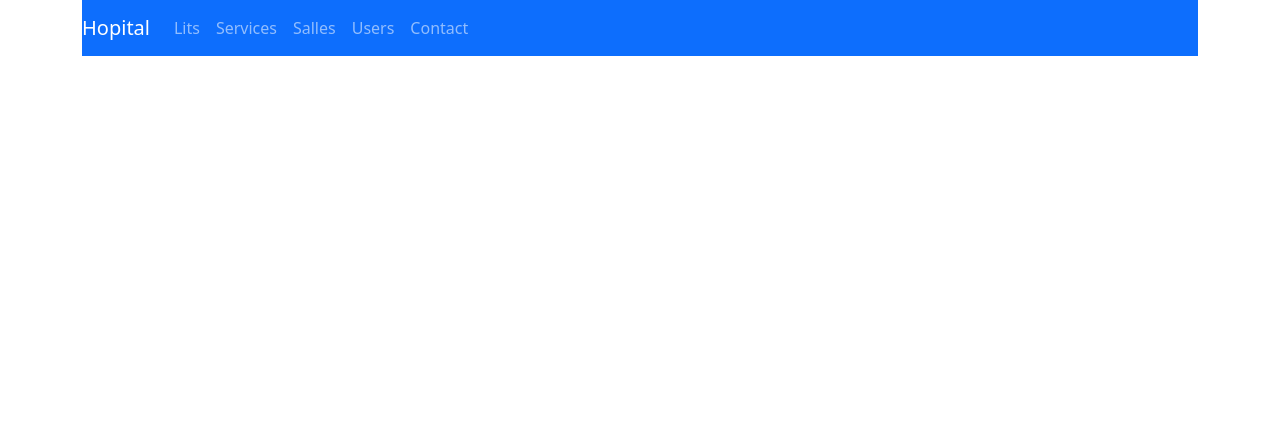
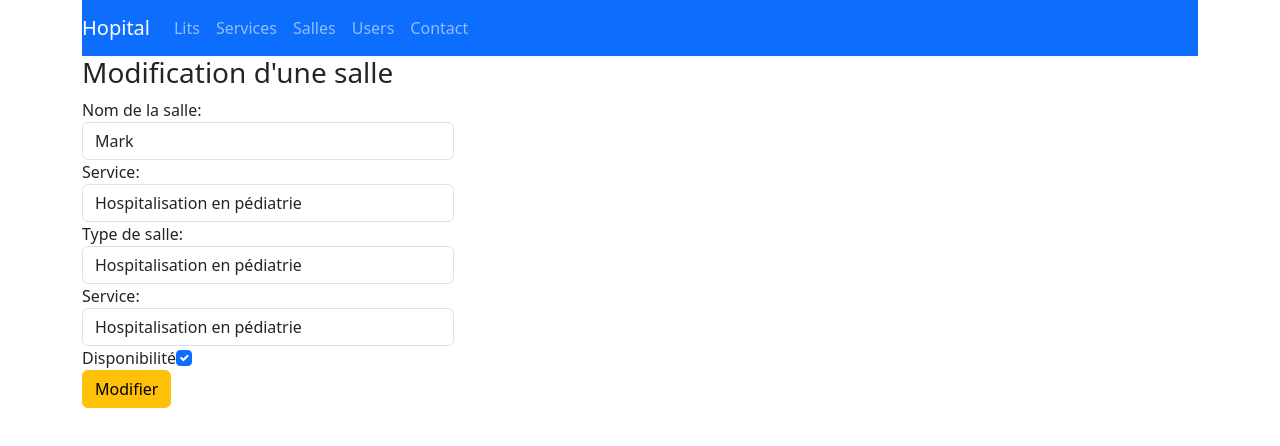
Before and after one commit to einsarr/hopital_front, an Angular app: page /editsalle/1 in a window 1280 px wide. Before the commit this address led to /. Shown: the top 446 px of the page. Built offline with nearby package versions, Linux system fonts and the light colour scheme; data requests are answered from the project's data file.

Commit message:
Crud salle

```diff
--- a/db.json
+++ b/db.json
@@ -1,7 +1,7 @@
 {
   "users": [
     {
-      "id": "moussa",
+      "id": 1,
       "name": "Moussa SARR",
       "password": "P@sser2023",
       "email": "einsarr@gmail.com",
@@ -10,7 +10,7 @@
       "isActive": true
     },
     {
-      "id": "sarr",
+      "id": 2,
       "name": "Moussa SARR",
       "password": "P@sser2023",
       "email": "einsarrdds@gmail.com",
@@ -19,7 +19,7 @@
       "isActive": false
     },
     {
-      "id": "sy",
+      "id": 3,
       "name": "Fallou Sy",
       "password": "P@sser2023",
       "email": "einsareedsr@gmail.com",
@@ -28,7 +28,7 @@
       "isActive": false
     },
     {
-      "id": "kane",
+      "id": 4,
       "name": "Ibrahima KANE",
       "password": "P@sser2023",
       "email": "einsarssrffddr@gmail.com",
@@ -86,52 +86,52 @@
   ],
   "salles": [
     {
-      "id": "1",
+      "id": 1,
       "nom_salle": "Mark",
-      "Service": "Hospitalisation en pédiatrie",
+      "service": "Hospitalisation en pédiatrie",
       "type_salle": "Hospitalisation en pédiatrie",
-      "disponibilité": false
+      "disponibilite": true
     },
     {
-      "id": "2",
+      "id": 2,
       "nom_salle": "Mardfhfhk",
-      "Service": "Hospitalisation de jour",
+      "service": "Hospitalisation de jour",
       "type_salle": "Hospitalisation en pédiatrie",
-      "disponibilité": true
+      "disponibilite": true
     },
     {
-      "id": "3",
+      "id": 3,
       "nom_salle": "Mark ghg",
-      "Service": "Hospitalisation en soins intensifs",
+      "service": "Hospitalisation en soins intensifs",
       "type_salle": "Hospitalisation en pédiatrie",
-      "disponibilité": false
+      "disponibilite": null
     },
     {
-      "id": "4",
+      "id": 4,
       "nom_salle": "Marknn njiy",
-      "Service": "Marknn njiy",
-      "type_salle": "Hospitalisation en traumatologie",
-      "disponibilité": true
+      "service": "Marknn njiy",
+      "type_salle": "Hospitalisation complète",
+      "disponibilite": true
     }
   ],
   "services": [
     {
-      "id": "1",
+      "id": 1,
       "nom_service": "médecine générale",
       "disponibilité": false
     },
     {
-      "id": "2",
+      "id": 2,
       "nom_service": "chirurgie",
       "disponibilité": true
     },
     {
-      "id": "3",
+      "id": 3,
       "nom_service": "pneumologie",
       "disponibilité": false
     },
     {
-      "id": "4",
+      "id": 4,
       "nom_service": "cardiologie",
       "disponibilité": true
     }
--- a/src/app/app-routing.module.ts
+++ b/src/app/app-routing.module.ts
@@ -31,16 +31,16 @@ const routes: Routes = [
   {path:'newlit',component:NewLitComponent},
   {path:'editlit/:id',component:EditLitComponent},
   {path:'services',component:ServicesComponent},
-  {path:'editservice',component:EditServiceComponent},
+  {path:'editservice/:id',component:EditServiceComponent},
   {path:'salles',component:SallesComponent},
   {path:'newsalle',component:NewSalleComponent},
-  {path:'editsalle',component:EditSalleComponent},
+  {path:'editsalle/:id',component:EditSalleComponent},
   {path:'welcome',component:WelcomeComponent},
   {path:'forgetpwd',component:ForgetpwdComponent},
   {path:'contacts',component:ContactsComponent},
   {path:'users',component:UsersComponent},
   {path:'newuser',component:NewUserComponent},
-  {path:'edituser',component:EditUserComponent},
+  {path:'edituser/:id',component:EditUserComponent},
 ];
 
 @NgModule({
--- a/src/app/components/salles/edit-salle/edit-salle.component.html
+++ b/src/app/components/salles/edit-salle/edit-salle.component.html
@@ -3,14 +3,20 @@
     <div class="panel panel-info">
       <div class="panel-heading"><h3>Modification d'une salle</h3></div>
       <div class="panel-body">
-        <form>
+        <form *ngIf="salleFormGroup" [formGroup]="salleFormGroup" (ngSubmit)="updateSalle()">
           <div class="form-group">
-            <label for="nom">Nom de la salle:</label>
-            <input type="text" class="form-control" id="nom" value="Salle dr.sy">
+            <label for="nom_salle">Nom de la salle:</label>
+            <input type="text" class="form-control" id="nom_salle" formControlName="nom_salle">
           </div>
+
+          <div class="form-group">
+            <label for="service">Service:</label>
+            <input type="text" class="form-control" id="service" formControlName="service">
+          </div>
+
           <div class="form-group">
             <label>Type de salle:</label>
-            <select class="form-control">
+            <select class="form-control" id="type_salle" formControlName="type_salle">
               <option>Hospitalisation complète</option>
               <option>Hospitalisation à temps partiel</option>
               <option>Hospitalisation de jour</option>
@@ -19,12 +25,19 @@
               <option>Hospitalisation en pédiatrie</option>
             </select>
           </div>
+
           <div class="form-group">
-            <label for="etat">Disponibilité </label>
-            <input type="checkbox" id="etat">
+            <label for="service">Service:</label>
+            <input type="text" class="form-control" id="service" formControlName="service">
           </div>
+
           <div class="form-group">
-            <input type="submit" name="submit" class="btn btn-warning btn-xs" routerLink="/salles" value="Modifier">
+            <label for="disponibilite">Disponibilité</label>
+            <input type="checkbox"  class="form-check-input" formControlName="disponibilite"  id="disponibilite" name="disponibilite">
+          </div>
+
+          <div class="form-group">
+            <button type="submit" [disabled]="!salleFormGroup.valid" class="btn btn-warning btn-xs">Modifier</button>
           </div>
         </form>
       </div>
--- a/src/app/components/salles/edit-salle/edit-salle.component.ts
+++ b/src/app/components/salles/edit-salle/edit-salle.component.ts
@@ -1,4 +1,8 @@
 import { Component } from '@angular/core';
+import { FormBuilder, FormGroup } from '@angular/forms';
+import { ActivatedRoute, Router } from '@angular/router';
+import { Salle } from 'src/app/models/Salle.Model';
+import { SalleService } from 'src/app/services/salle.service';
 
 @Component({
   selector: 'app-edit-salle',
@@ -6,5 +10,36 @@ import { Component } from '@angular/core';
   styleUrls: ['./edit-salle.component.scss']
 })
 export class EditSalleComponent {
+  title="Edit salle";
+  salleId!:number;
+  salleFormGroup!: FormGroup;
 
+  constructor(private activeRoute : ActivatedRoute,private salleService:SalleService,private fb:FormBuilder,private router:Router){}
+
+  ngOnInit(): void {
+    this.salleId = this.activeRoute.snapshot.params['id'];
+    this.salleService.getSalleById(this.salleId).subscribe({
+      next : (salle)=>{
+        this.salleFormGroup = this.fb.group({
+          id : this.fb.control(salle.id),
+          nom_salle : this.fb.control(salle.nom_salle),
+          service : this.fb.control(salle.service),
+          type_salle : this.fb.control(salle.type_salle),
+          disponibilite : this.fb.control(salle.disponibilite),
+        });
+      },error : error=>{
+        console.log(error);
+      }
+    });
+  }
+
+  updateSalle(){
+    let salle: Salle = this.salleFormGroup.value;
+
+    this.salleService.updateSalle(salle).subscribe({
+      next : data=>{
+        this.router.navigateByUrl('/salles');
+      }
+    });
+  }
 }
--- a/src/app/components/salles/new-salle/new-salle.component.html
+++ b/src/app/components/salles/new-salle/new-salle.component.html
@@ -3,14 +3,15 @@
     <div class="panel panel-info">
       <div class="panel-heading"><h3>Nouveau salle</h3></div>
       <div class="panel-body">
-        <form>
+        <form [formGroup]="formNewSalle" (ngSubmit)="saveSalle()">
           <div class="form-group">
             <label for="nom">Nom de la salle:</label>
-            <input type="text" class="form-control" id="nom">
+            <input type="text" class="form-control" id="nom" formControlName="nom_salle">
           </div>
+
           <div class="form-group">
             <label>Type de salle:</label>
-            <select class="form-control">
+            <select class="form-control" formControlName="type_salle" id="type_salle">
               <option>--Choisir le type de salle--</option>
               <option>Hospitalisation complète</option>
               <option>Hospitalisation à temps partiel</option>
@@ -20,12 +21,25 @@
               <option>Hospitalisation en pédiatrie</option>
             </select>
           </div>
+
           <div class="form-group">
-            <label for="etat">Disponibilité </label>
-            <input type="checkbox" id="etat">
+            <label>Service:</label>
+            <select class="form-control" formControlName="service" id="service">
+              <option>--Choisir le serice--</option>
+              <option>Hospitalisation</option>
+              <option>Réanimation</option>
+              <option>Cardiologie</option>
+              <option>Dentisite</option>
+            </select>
           </div>
+
           <div class="form-group">
-            <input type="submit" name="submit" class="btn btn-primary btn-xs" routerLink="/salles" value="Ajouter">
+            <label for="disponibilite">Disponibilité</label>
+            <input type="checkbox"  class="form-check-input" formControlName="disponibilite"  id="disponibilite" name="disponibilite">
+          </div>
+
+          <div class="form-group">
+            <button type="submit" [disabled]="!formNewSalle.valid" class="btn btn-primary btn-xs">Ajouter</button>
           </div>
         </form>
       </div>
--- a/src/app/components/salles/new-salle/new-salle.component.ts
+++ b/src/app/components/salles/new-salle/new-salle.component.ts
@@ -1,4 +1,8 @@
 import { Component } from '@angular/core';
+import { FormBuilder, FormGroup, Validators } from '@angular/forms';
+import { Router } from '@angular/router';
+import { Salle } from 'src/app/models/Salle.Model';
+import { SalleService } from 'src/app/services/salle.service';
 
 @Component({
   selector: 'app-new-salle',
@@ -6,5 +10,36 @@ import { Component } from '@angular/core';
   styleUrls: ['./new-salle.component.scss']
 })
 export class NewSalleComponent {
+  title = "New Salle";
 
+  formNewSalle!:FormGroup;
+
+  constructor(private fb: FormBuilder,private salleService:SalleService,private router:Router){
+    this.form();
+  }
+
+  ngOnInit(){
+
+  }
+
+  form(){
+    this.formNewSalle = this.fb.group({
+      nom_salle : ['',Validators.required],
+      service : ['',Validators.required],
+      type_salle : ['',Validators.required],
+      disponibilite : [false,Validators.required],
+    });
+  }
+
+  saveSalle(){
+    let salle:Salle=this.formNewSalle.value;
+    this.salleService.saveSalle(salle).subscribe({
+      next : data =>{
+        //alert(JSON.stringify(data));
+        this.router.navigateByUrl('/salles');
+      }, error : err =>{
+        console.log(err);
+      }
+    });
+  }
 }
--- a/src/app/services/salle.service.ts
+++ b/src/app/services/salle.service.ts
@@ -1,9 +1,33 @@
 import { Injectable } from '@angular/core';
+import { Salle } from '../models/Salle.Model';
+import { Observable } from 'rxjs';
+import { HttpClient } from '@angular/common/http';
 
 @Injectable({
   providedIn: 'root'
 })
 export class SalleService {
+  baseUrl:string = "http://localhost:3000";
 
-  constructor() { }
+  constructor(private http:HttpClient) { }
+
+      public getSalles():Observable<Array<Salle>>{
+          return this.http.get<Array<Salle>>(this.baseUrl+"/salles");
+      }
+
+      public deleteSalle(salle:Salle){
+        return this.http.delete<Salle>(this.baseUrl+"/salles/"+salle.id);
+      }
+
+      saveSalle(salle:Salle){
+        return this.http.post<Salle>(this.baseUrl+"/salles",salle);
+      }
+
+      getSalleById(salleId: number){
+        return this.http.get<Salle>(this.baseUrl+"/salles/"+salleId);
+      }
+
+      updateSalle(salle:Salle){
+        return this.http.put<Salle>(this.baseUrl+"/salles/"+salle.id,salle);
+      }
 }
```
Also changed, not shown: src/app/components/salles/salles/salles.component.html (+11 -44 lines), src/app/components/salles/salles/salles.component.ts (+30 -2 lines), src/app/services/service.service.ts (+26 -1 lines), src/app/services/users.service.ts (+25 -1 lines).
